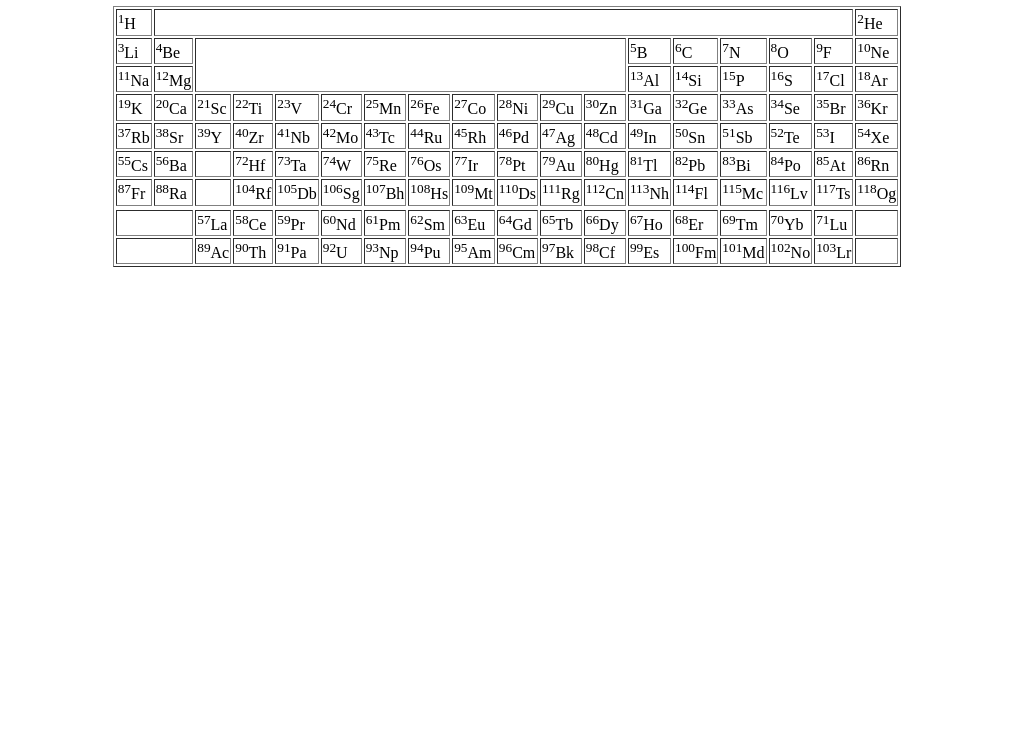
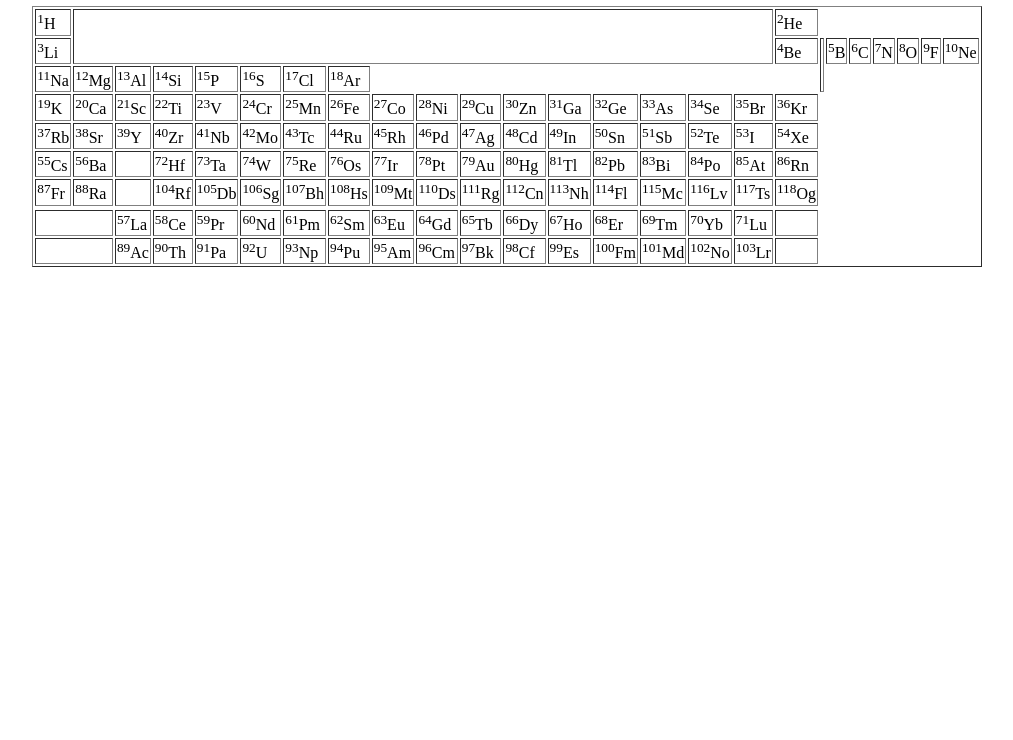
Before and after one commit to qasim-jpg/Periodic-Table1, a plain HTML site: page index.html in a window 1280 px wide. Shown: the part 60-800 px from the top of the page, without its empty margins (133-1146 px from the left). Drawn offline with Linux system fonts and the light colour scheme.

Commit message:
Update index.html

```diff
--- a/index.html
+++ b/index.html
@@ -9,7 +9,7 @@
  <table border="1">
   <tr>
    <td><sup>1</sup>H</td>
-   <td colspan="16"></td>
+   <td colspan="16" rowspan="2"></td>
 
    <td><sup>2</sup>He</td>
   </tr>
```
